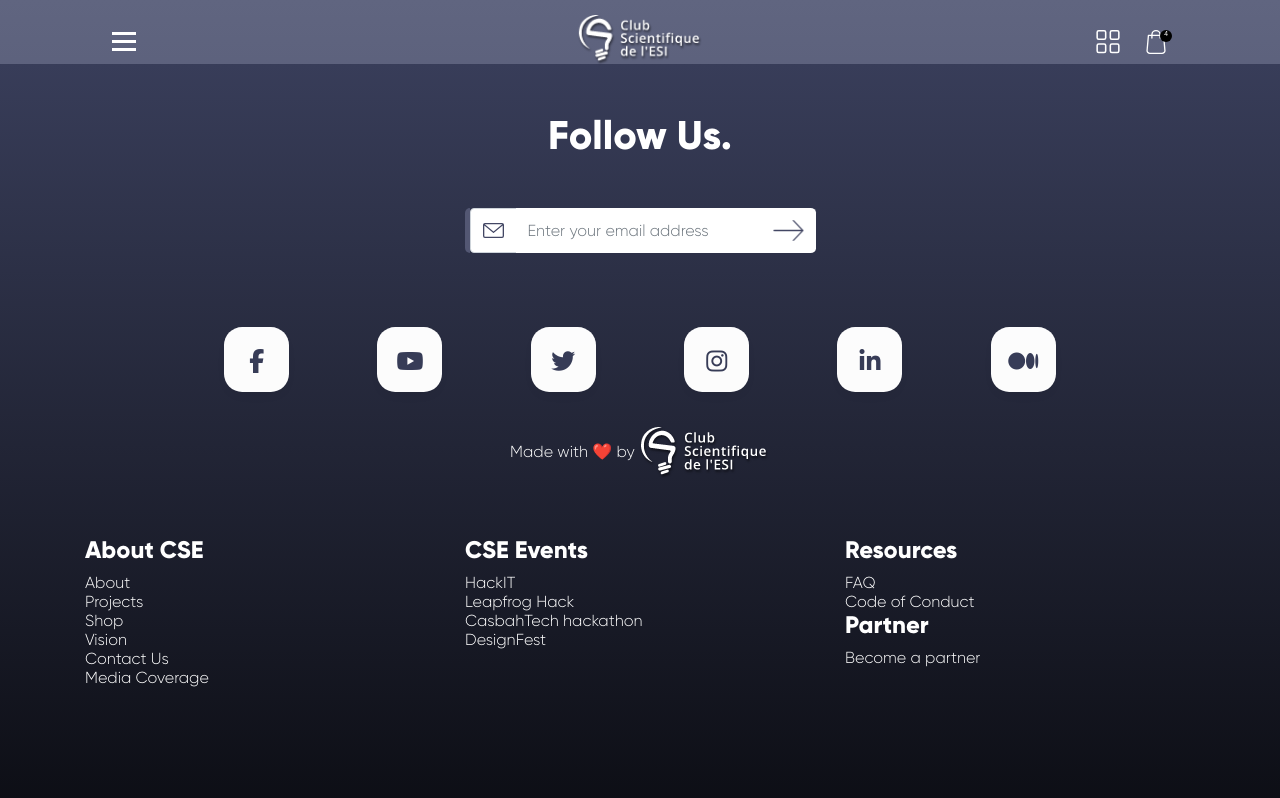
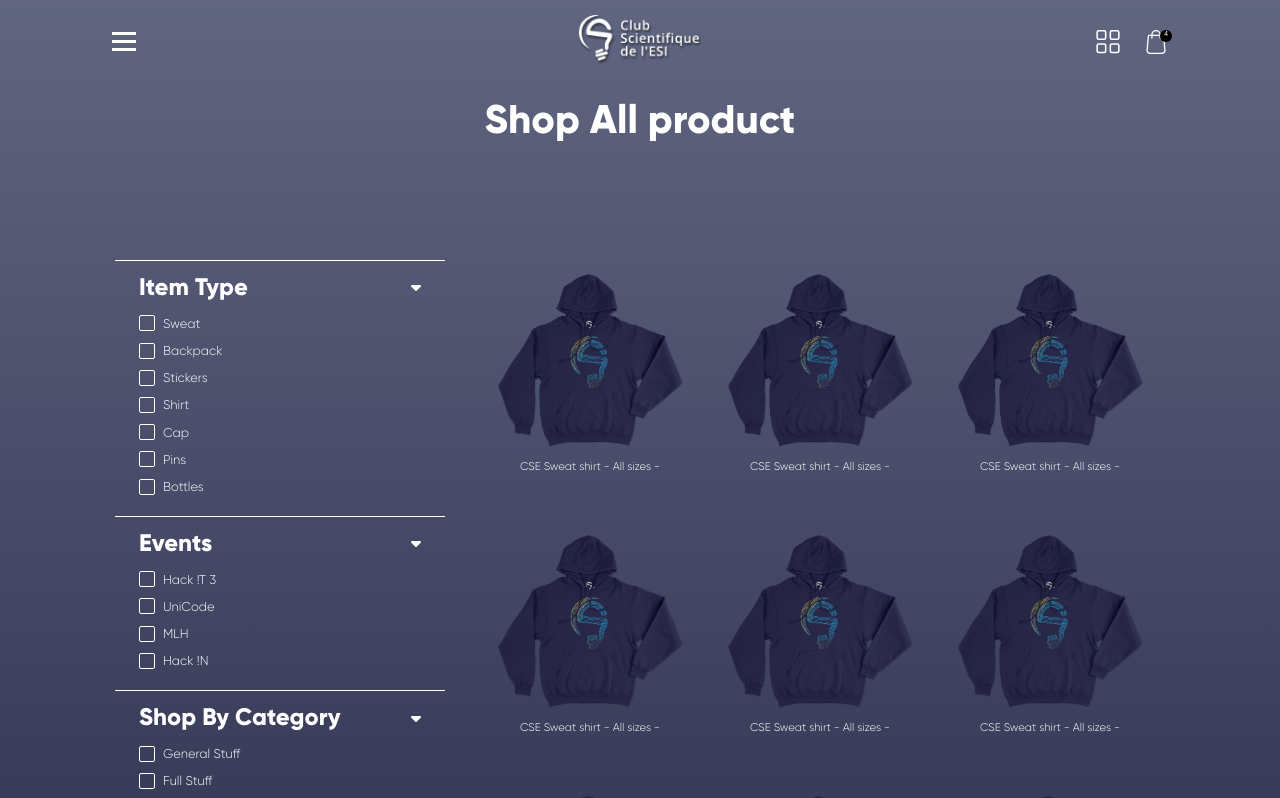
Before and after one commit to SehdiNassim/CSE-Shop, a React (Create React App) app: page /products in a window 1280 px wide. Shown: the top 798 px of the page. Built offline with nearby package versions, Linux system fonts and the light colour scheme.

Commit message:
Feature: all products page without backend logic

```diff
--- /dev/null
+++ b/src/Components/Presentational/AllProductPage/filterCategory.js
@@ -0,0 +1,31 @@
+import React, { useState } from 'react'
+import styles from './filterCategory.module.css'
+
+
+const FilterCategory = ({
+    choices = [],
+    type = '',
+    onChange=f=>f
+}) => {
+    return <div className={`${styles.item} ${styles['is-open']}`}>
+        <div className={`${styles.header} d-flex justify-content-between align-items-center`}>
+            <h4 className={`${styles.title}`}>{type}</h4>
+            <i className="fas fa-caret-up"></i>
+        </div>
+        <div className={`${styles.body}`}>
+            <div className={`d-flex flex-column`} style={{paddingBottom:"12px"}}>
+                {choices.map((choice, i) => {
+                    return <div className='d-flex align-items-center' key={i}>
+                        <input type='checkbox' value={choice} id={choice} onChange={e=> onChange(e.target.value)}/>
+                        <label className={styles['custom-checkbox']} htmlFor={choice}>
+                            <i className="fas fa-check"></i>
+                        </label>
+                        <label className={styles['custom-checkbox-label']} htmlFor={choice}>{choice}</label>
+                    </div>
+                })}
+            </div>
+        </div>
+    </div>
+}
+
+export default FilterCategory
--- /dev/null
+++ b/src/Components/Presentational/AllProductPage/filterCategory.module.css
@@ -0,0 +1,95 @@
+.item {
+    width: 100%;
+    padding: 12px 24px 0;
+    border-top: 1px solid white;
+}
+.item .header i{
+    transition: .1s all ease-in;
+    -webkit-transition: .1s all ease-in;
+    -moz-transition: .1s all ease-in;
+    -ms-transition: .1s all ease-in;
+    -o-transition: .1s all ease-in;
+}
+.item.is-open .header i{
+    transform: rotate(180deg);
+    -webkit-transform: rotate(180deg);
+    -moz-transform: rotate(180deg);
+    -ms-transform: rotate(180deg);
+    -o-transform: rotate(180deg);
+}
+.header {
+    width: 100%;
+    cursor: pointer;
+    margin-bottom: 12px;
+}
+
+.title {
+    font-family: "GilroyExtraBold";
+    margin: 0;
+}
+
+.item input[type='checkbox'] {
+    display: none;
+}
+
+.custom-checkbox {
+    position: relative;
+    height: 16px;
+    width: 16px;
+    background-color: rgba(255, 255, 255, 0);
+    border: .5px solid white;
+    transition: .3s all ease;
+    -webkit-transition: .3s all ease;
+    -moz-transition: .3s all ease;
+    -ms-transition: .3s all ease;
+    -o-transition: .3s all ease;
+    margin-right: 8px;
+    border-radius: 2px;
+    -webkit-border-radius: 2px;
+    -moz-border-radius: 2px;
+    -ms-border-radius: 2px;
+    -o-border-radius: 2px;
+    cursor: pointer;
+}
+
+.custom-checkbox i {
+    position: absolute;
+    font-size: 10px;
+    opacity: 0;
+    color: #383d59;
+    text-align: center;
+    top: 50%;
+    left: 50%;
+    transform: translate(-50%, -50%);
+    -webkit-transform: translate(-50%, -50%);
+    -moz-transform: translate(-50%, -50%);
+    -ms-transform: translate(-50%, -50%);
+    -o-transform: translate(-50%, -50%);
+}
+
+.item input[type='checkbox']:checked~.custom-checkbox {
+    background-color: rgba(255, 255, 255, 1);
+}
+
+.item input[type='checkbox']:checked~.custom-checkbox i {
+    opacity: 1;
+}
+
+.custom-checkbox-label {
+    font-family: 'GilroyLight';
+    font-size: .8rem;
+    cursor: pointer;
+}
+
+.item input[type='checkbox']:checked~.custom-checkbox-label {
+    font-family: "GilroyExtraBold";
+}
+
+.body {
+    transition: .3s all linear;
+    -ms-transition: .3s all linear;
+    -webkit-transition: .3s all linear;
+    -moz-transition: .3s all linear;
+    -o-transition: .3s all linear;
+    overflow: hidden;
+}
--- /dev/null
+++ b/src/Components/Presentational/AllProductPage/products.js
@@ -0,0 +1,53 @@
+import axios from 'axios';
+import React, { useEffect, useState } from 'react'
+import recproducts from '../../../data/products.json'
+import filterItemAnimation from '../../../helpers/accordion';
+import Product from '../common/Product';
+import FilterCategory from './filterCategory';
+import styles from './products.module.css'
+
+
+
+const Products = ({
+    products = [...recproducts.data, ...recproducts.data, ...recproducts.data, ...recproducts.data, ...recproducts.data, ...recproducts.data,]
+}) => {
+    useEffect(() => {
+        filterItemAnimation()
+    }, [])
+    const [filtres, setFiltres] = useState([])
+    const toggleFiltre = filtre => !filtres.includes(filtre) ? setFiltres([...filtres, filtre]) : setFiltres(filtres.filter(flt => flt !== filtre))
+    return <section>
+        <div className={`container-fluid ${styles['all-product-section']}`}>
+            <div className='row m-0'>
+                <div className='col-12 d-flex justify-content-center mt-5 mb-1 mb-sm-5 mx-0'>
+                    <h1 className='title'>Shop All product</h1>
+                </div>
+                <div className='col-12 d-flex flex-wrap' style={{ minHeight: '60px' }}>
+                    {filtres.map(flt => <p className={styles.haya} key={flt}>{flt}</p>)}
+                </div>
+                <div className="col-4 d-none d-lg-block">
+                    <div style={{ position: 'sticky', top: '100px' }}>
+                        <FilterCategory type='Item Type' choices={["Sweat", "Backpack", "Stickers", "Shirt", "Cap", "Pins", "Bottles"]} onChange={toggleFiltre} />
+                        <FilterCategory type='Events' choices={["Hack !T 3", "UniCode", "MLH", "Hack !N"]} onChange={toggleFiltre} />
+                        <FilterCategory type='Shop By Category' choices={["General Stuff", "Full Stuff", "Events Items"]} onChange={toggleFiltre} />
+                    </div>
+                </div>
+                <div className="col-12 col-lg-8">
+                    <div className='container-fluid p-0'>
+                        <div className='row m-0 '>
+
+                            {products.map((product, i) => (
+                                <Product
+                                    key={i}
+                                    product={product}
+                                />
+                            ))}
+                        </div>
+                    </div>
+                </div>
+            </div>
+        </div>
+    </section>
+}
+
+export default Products
--- /dev/null
+++ b/src/Components/Presentational/AllProductPage/products.module.css
@@ -0,0 +1,32 @@
+.all-product-section{
+    max-width: 1900px;
+    padding: 0 100px;
+}
+
+.haya{
+    font-size: .7rem;
+    font-family: 'GilroyExtraBold';
+    background-color: #383D59;
+    border-radius: 20px;
+    height: 30px;
+    line-height: 22px;
+    text-align: center;
+    padding: 4px 24px;
+    margin: 8px;
+    -webkit-border-radius: 20px;
+    -moz-border-radius: 20px;
+    -ms-border-radius: 20px;
+    -o-border-radius: 20px;
+    cursor: pointer;
+}
+
+@media (max-width:992px){
+    .all-product-section{
+        padding: 0 56px;
+    }
+}
+@media (max-width:768px){
+    .all-product-section{
+        padding: 0 24px;
+    }
+}
--- a/src/Components/Presentational/ProductPage/detailedProduct.js
+++ b/src/Components/Presentational/ProductPage/detailedProduct.js
@@ -37,7 +37,7 @@
                         <img className='product-img' src={images[imgIndex]} alt='product img' />
                         <div className='d-flex w-100 justify-content-center px-2 px-sm-0 flex-wrap mt-2 mt-sm-4'>
                             {images.map((s,i) => {
-                                return <div className={`mini-imgs-container my-2 my-sm-0 mx-2 ${i === imgIndex ? 'is-selected' : ''}`}>
+                                return <div className={`mini-imgs-container my-2 my-sm-0 mx-2 ${i === imgIndex ? 'is-selected' : ''}`} key={i}>
                                     <div style={{border:".5px solid white",borderRadius:'50%',padding:"12px",cursor:'pointer'}} onClick={e=>setImgIndex(i)}>
                                         <img src={s} style={{ width: "50px", height: '50px'}} alt='product'/>
                                     </div>
@@ -57,8 +57,8 @@
                             <h5 className=''>Size:</h5>
                             <div className='d-flex ml-0 ml-sm-5 flex-wrap'>
                                 {
-                                    sizes.map(s => {
-                                        return <p className={'product-size m-2' + (s === size ? ' is-selected' : '')}
+                                    sizes.map((s,i) => {
+                                        return <p key={i} className={'product-size m-2' + (s === size ? ' is-selected' : '')}
                                             onClick={e => setSize(s)}>
                                             {s}</p>
                                     })
@@ -70,7 +70,7 @@
                             <div className='d-flex ml-0 ml-sm-5 flex-wrap'>
                                 {
                                     colors.map((clr, index) => {
-                                        return <span className={'product-color m-2' + (color === clr ? ' is-selected ' : '')}
+                                        return <span key={index} className={'product-color m-2' + (color === clr ? ' is-selected ' : '')}
                                             onClick={e => setColor(clr)}>
                                             <div style={{ backgroundColor: clr }}></div>
                                         </span>
--- a/src/Components/Presentational/common/Product.js
+++ b/src/Components/Presentational/common/Product.js
@@ -1,12 +1,10 @@
 import React from 'react'
 import { withRouter, Link } from 'react-router-dom';
-import ConditionalLink from './conditionalLink';
 import styles from './product.module.css'
 
 
 const Product = ({
     product,
-    location
 }) => {
     return (
         <div className="col-12 col-lg-4 d-flex flex-column justify-content-center text-center">
--- a/src/Pages/allProductsPage.js
+++ b/src/Pages/allProductsPage.js
@@ -1,9 +1,10 @@
 import React, { Fragment } from 'react'
+import Products from './../Components/Presentational/AllProductPage/products';
 
 
 const AllProducts=()=>{
     return <Fragment>
-
+        <Products/>
     </Fragment>
 }
 
--- /dev/null
+++ b/src/helpers/accordion.js
@@ -0,0 +1,18 @@
+import styles from '../Components/Presentational/AllProductPage/filterCategory.module.css'
+
+const accordionAnimation=()=> {
+    const all = document.querySelectorAll(`.${styles.header}`)
+    all.forEach(item => {
+        let parent =item.parentElement
+        let sibling= item.nextElementSibling
+        sibling.style.maxHeight=sibling.scrollHeight+"px"
+        item.addEventListener('click', () => {
+            parent.classList.toggle(styles['is-open'])
+            if (parent.classList.contains(styles['is-open'])) {
+                sibling.style.maxHeight =sibling.scrollHeight + "px"
+            } else sibling.style.maxHeight = 0
+        })
+    })
+}
+
+export default accordionAnimation
```
